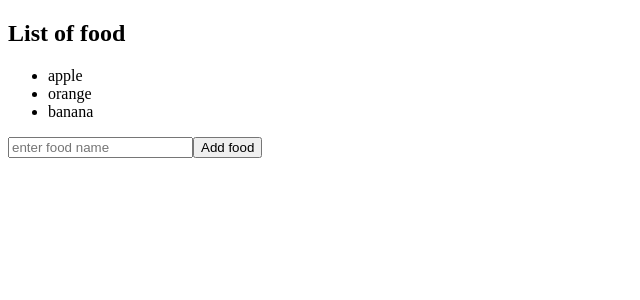
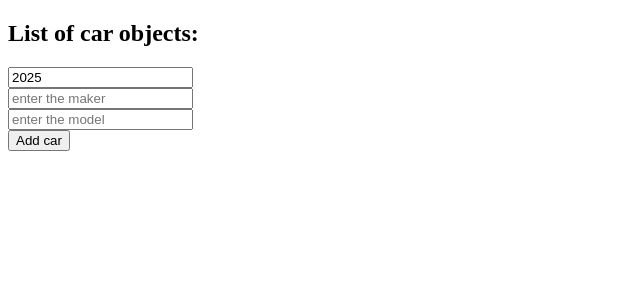
Before and after one commit to neyaz1527/my-react-project, a React (Vite) app: page / in a window 1280 px wide. Shown: the top 300 px of the page, without its empty margins (0-640 px from the left). Built offline with nearby package versions, Linux system fonts and the light colour scheme.

Commit message:
object array

```diff
--- a/src/MyComponent.jsx
+++ b/src/MyComponent.jsx
@@ -1,29 +1,56 @@
-import React,  { use, useState } from "react"
+import React,  {useState } from "react"
 
 function MyComponent() {
 
-    const[foods, setFoods] = useState(["apple", "orange", "banana"]);
 
-    function handleAddFood(){
-            const newFood = document.getElementById("foodInput").value
-            document.getElementById("foodInput").value ="";
-            setFoods(f=> [...f, newFood]);
-    }
-    function handleRemoveFood(index){
-            setFoods(foods.filter((_, i) => i !==index))
-    }
+        const [cars, setCars] = useState([]);
+        const [carYear, setCarYear] = useState(new Date().getFullYear());
+        const [carMake, setCarMake] = useState("");
+        const [carModel, setCarModel] = useState("");
+
+        function handleAddCar() {
+            const newCar = {year: carYear,
+                            make:carMake,
+                            model:carModel}
+            setCars(c=>[...c, newCar]);
+
+            setCarYear(new Date().getFullYear());
+            setCarMake(" ");
+            setCarModel("");
+
+        }
+        function handleRemoveCar(index) {
+
+        }
+        function handleYearChange(event) {
+            setCarYear(event.target.value);
+
+        }
+        function handleMakeChange(event) {
+            setCarMake(event.target.value);
+
+        }
+        function handleModelChange(event) {
+            setCarModel(event.target.value);
+        }
+
 
     return(
         <div>
-            <h2>List of food</h2>
+            <h2>List of car objects:</h2>
             <ul>
-                {foods.map((food, index) => <li key={index}
-                onClick={()=>handleRemoveFood(index)}>{food}</li>)}
+                {cars.map((car, index) =>
+                                        <li key={index}>
+                                            {car.year} {car.make} {car.model}
+                                        </li>)}
             </ul>
-            <input type="text" id="foodInput" placeholder="enter food name"></input>
-            <button onClick={handleAddFood}>Add food</button>
+
+            <input type="number" value={carYear} onChange={handleYearChange}></input><br/>
+            <input type="text" value={carMake} onChange={handleMakeChange} placeholder="enter the maker"></input><br/>
+            <input type="text" value={carModel} onChange={handleModelChange} placeholder="enter the model"></input><br/>
+            <button onClick={handleAddCar}>Add car</button>
         </div>
-    )
+    );
 }
 
 export default MyComponent;
```
